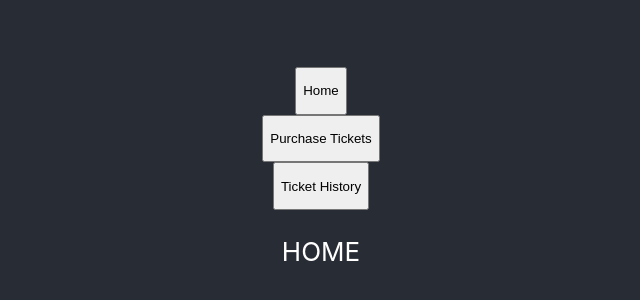
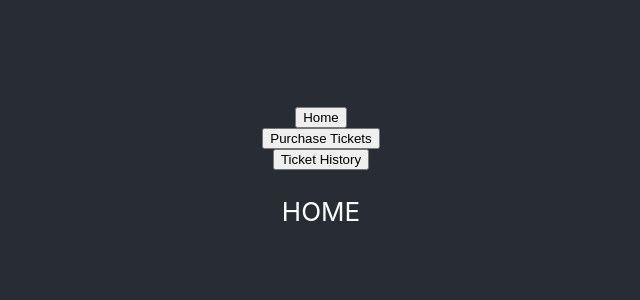
Before and after one commit to edwmurph/mTicket, a React (Create React App) app: page / in a window 1280 px wide. Shown: the part 220-520 px from the top of the page, without its empty margins (319-959 px from the left). Built offline with nearby package versions, Linux system fonts and the light colour scheme.

Commit message:
got reusable NavButton component working

```diff
--- a/src/App.js
+++ b/src/App.js
@@ -7,20 +7,6 @@ import {
   NavLink,
   HashRouter
 } from "react-router-dom";
-
-class NavButton extends React.Component {
-  handleClick() {
-
-  }
-
-  render() {
-    return (
-      <button onClick={this.handleClick}>
-        {this.props.name}
-      </button>
-    );
-  }
-}
 
 class TicketSelection extends React.Component {
   render() {
@@ -34,6 +20,16 @@ const views = Object.freeze({
   HISTORY: 3,
 });
 
+class NavButton extends React.Component {
+  render() {
+    return (
+      <button onClick={() => this.props.changeView(this.props.view)}>
+        {this.props.name}
+      </button>
+    );
+  }
+}
+
 class App extends Component {
   constructor(props) {
     super(props);
@@ -46,24 +42,14 @@ class App extends Component {
     });
   }
 
-  handleClick() {
-
-  }
-
   render() {
     return (
       <HashRouter>
         <div className="App">
           <header className="App-header">
-            <button onClick={() => this.changeView(views.HOME)}>
-              <p>Home</p>
-            </button>
-            <button onClick={() => this.changeView(views.PURCHASING)}>
-              <p>Purchase Tickets</p>
-            </button>
-            <button onClick={() => this.changeView(views.HISTORY)}>
-              <p>Ticket History</p>
-            </button>
+            <NavButton name='Home' changeView={this.changeView.bind(this)} view={views.HOME} />
+            <NavButton name='Purchase Tickets' changeView={this.changeView.bind(this)} view={views.PURCHASING} />
+            <NavButton name='Ticket History' changeView={this.changeView.bind(this)} view={views.HISTORY} />
             { this.state.view === views.HOME && (
               <p>HOME</p>
             )}
```
